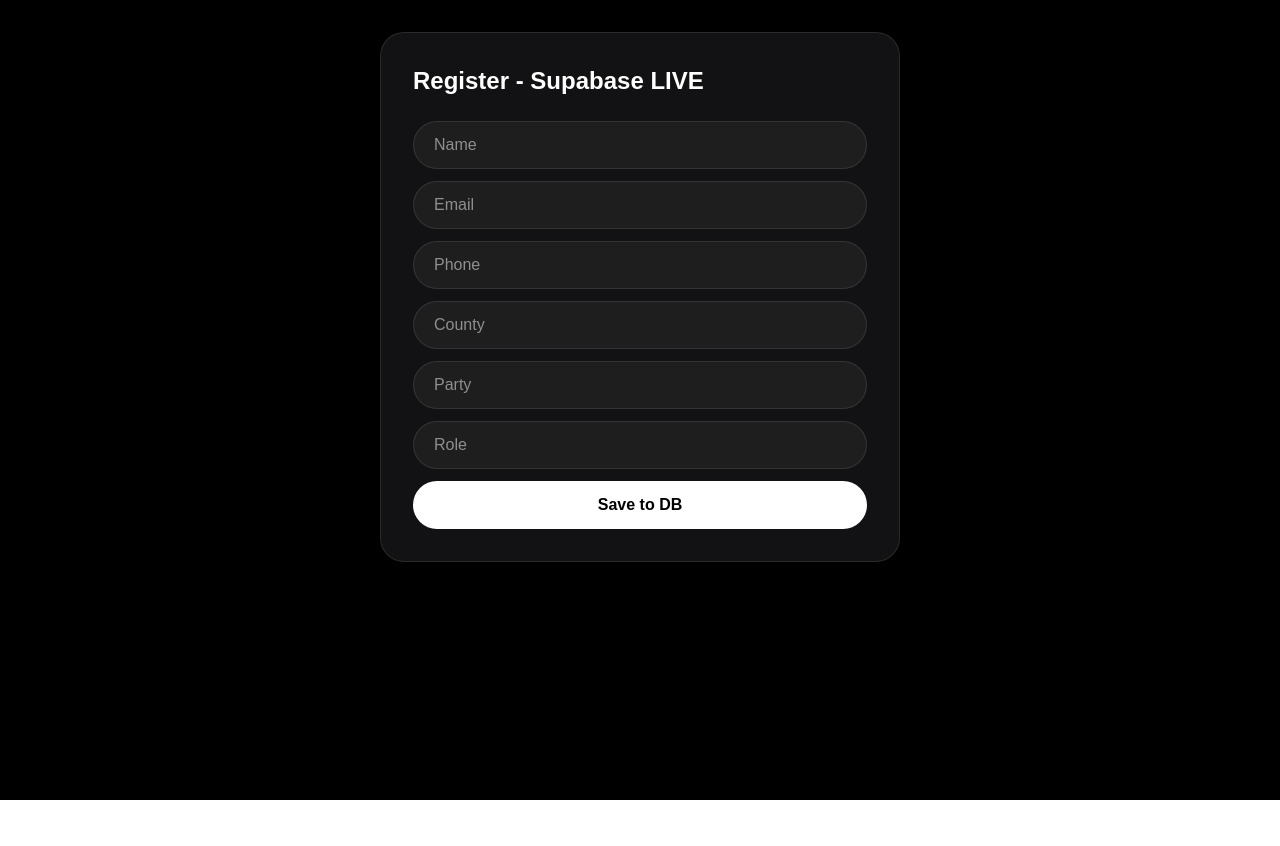
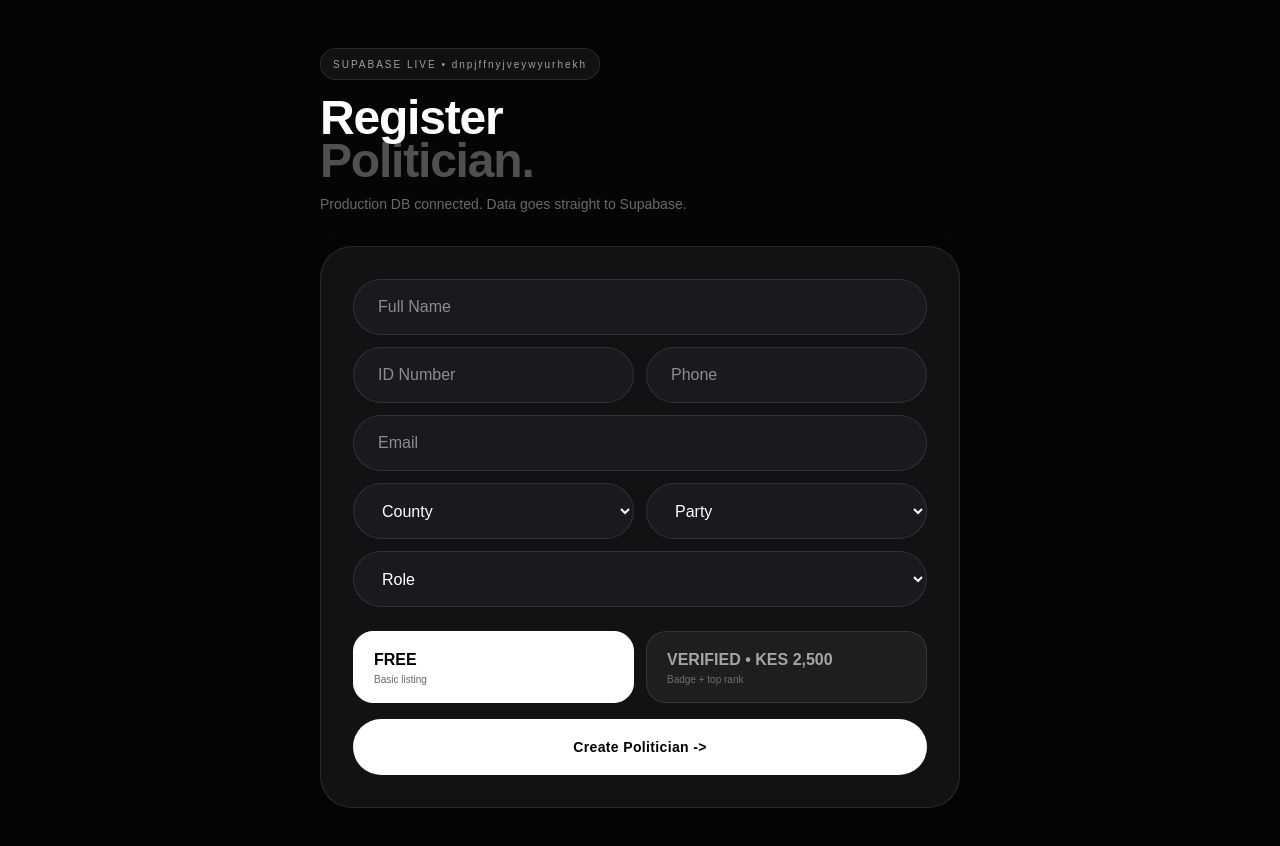
Before and after one commit to applepayglobalagencies-source/political-tracker, a Next.js app: page /register in a window 1280 px wide. Shown: the top 846 px of the page. Before the commit the page ends 800 px from the top, so only its background shows below. Built offline with nearby package versions, Linux system fonts and the light colour scheme; no server answers.

Commit message:
restore pro design - luxury UI keep build green

```diff
--- a/src/app/admin/page.tsx
+++ b/src/app/admin/page.tsx
@@ -1,10 +1,27 @@
 "use client";
 import { useEffect, useState } from "react";
 import { supabase } from "../../lib/supabase";
+
 export default function Admin(){
-  const [users,setUsers]=useState<any[]>([]); const [ok,setOk]=useState(false); const [p,setP]=useState("");
-  async function load(){ const {data}=await supabase.from("politicians").select("*"); setUsers(data||[]); }
+  const [users,setUsers]=useState<any[]>([]);
+  const [ok,setOk]=useState(false);
+  const [p,setP]=useState("");
+  const [q,setQ]=useState("");
+  async function load(){ const {data}=await supabase.from("politicians").select("*").order("created_at",{ascending:false}); setUsers(data||[]); }
   useEffect(()=>{ if(ok) load(); },[ok]);
-  if(!ok) return (<main className="min-h-screen bg-black grid place-items-center"><div className="bg-[#121214] p-8 rounded-[24px] border border-white/10 text-white w-[340px]"><h1 className="font-black">Admin</h1><input type="password" value={p} onChange={e=>setP(e.target.value)} placeholder="admin123" className="mt-4 w-full h-12 px-5 rounded-full bg-white/5 border border-white/10"/><button onClick={()=>{ if(p==="admin123") setOk(true); }} className="mt-3 w-full h-12 rounded-full bg-white text-black font-black">Unlock</button></div></main>);
-  return (<main className="min-h-screen bg-black text-white p-8"><h1 className="text-2xl font-black">Admin - {users.length} Live</h1><div className="mt-6 space-y-2">{users.map((u:any)=><div key={u.id} className="p-4 bg-white/5 border border-white/10 rounded-xl flex justify-between"><span><b>{u.name}</b> - {u.email} - {u.county}</span><button onClick={async()=>{ await supabase.from("politicians").delete().eq("id",u.id); load(); }} className="text-red-400">Delete</button></div>)}</div></main>)
+  if(!ok) return (<main className="min-h-screen bg-black grid place-items-center p-6"><div className="w-[380px] rounded-[28px] bg-[#121214] border border-white/10 p-8 text-white"><h1 className="text-[24px] font-black">Admin</h1><p className="text-white/40 text-sm mt-1">Supabase Live Dashboard</p><input type="password" value={p} onChange={e=>setP(e.target.value)} placeholder="admin123" className="mt-6 w-full h-[56px] px-6 rounded-full bg-[#1A1A1E] border border-white/10 outline-none"/><button onClick={()=>{ if(p==="admin123") setOk(true); else alert("wrong password"); }} className="mt-4 w-full h-[56px] rounded-full bg-white text-black font-black">Unlock Dashboard</button></div></main>);
+  const filtered = users.filter(u => (u.name||"").toLowerCase().includes(q.toLowerCase()) || (u.county||"").toLowerCase().includes(q.toLowerCase()));
+  return (
+    <main className="min-h-screen bg-[#050507] text-white p-8">
+      <div className="max-w-[1200px] mx-auto">
+        <div className="flex justify-between items-end">
+          <div><h1 className="text-[40px] font-black tracking-tight leading-none">{users.length} Politicians</h1><p className="text-white/40 mt-2 text-sm">Live from Supabase: dnpjffnyjveywyurhekh • {users.filter((u:any)=>u.verified).length} Verified</p></div>
+          <div className="flex gap-2"><input value={q} onChange={e=>setQ(e.target.value)} placeholder="Search county, name..." className="h-11 w-[260px] px-5 rounded-full bg-white/5 border border-white/10 outline-none"/><button onClick={load} className="h-11 px-6 rounded-full bg-white text-black font-black text-sm">Refresh</button></div>
+        </div>
+        <div className="mt-8 grid grid-cols-1 md:grid-cols-2 gap-3">
+          {filtered.map((u:any)=><div key={u.id} className="rounded-[20px] bg-[#121214] border border-white/10 p-5 flex justify-between items-center"><div><div className="font-black text-[16px]">{u.name} {u.verified && <span className="ml-2 text-[10px] px-2 py-0.5 rounded-full bg-white text-black">VERIFIED</span>}</div><div className="text-[12px] text-white/50 mt-1">{u.county} • {u.party} • {u.role} • {u.tier}</div><div className="text-[11px] text-white/30 mt-1">{u.email} • {u.phone}</div></div><div className="flex gap-2"><button onClick={async()=>{ await supabase.from("politicians").update({verified:true}).eq("id",u.id); load(); }} className="h-8 px-4 rounded-full bg-white text-black font-black text-[11px]">Approve</button><button onClick={async()=>{ await supabase.from("politicians").delete().eq("id",u.id); load(); }} className="h-8 px-4 rounded-full bg-red-500/10 border border-red-500/20 text-red-400 text-[11px]">Delete</button></div></div>)}
+        </div>
+      </div>
+    </main>
+  )
 }
--- a/src/app/register/page.tsx
+++ b/src/app/register/page.tsx
@@ -2,12 +2,44 @@
 import { useState } from "react";
 import { useRouter } from "next/navigation";
 import { supabase } from "../../lib/supabase";
+
+const COUNTIES = ["Baringo","Bomet","Bungoma","Busia","Elgeyo-Marakwet","Embu","Garissa","Homa Bay","Isiolo","Kajiado","Kakamega","Kericho","Kiambu","Kilifi","Kirinyaga","Kisii","Kisumu","Kitui","Kwale","Laikipia","Lamu","Machakos","Makueni","Mandera","Marsabit","Meru","Migori","Mombasa","Muranga","Nairobi","Nakuru","Nandi","Narok","Nyamira","Nyandarua","Nyeri","Samburu","Siaya","Taita-Taveta","Tana River","Tharaka-Nithi","Trans Nzoia","Turkana","Uasin Gishu","Vihiga","Wajir","West Pokot"];
+const PARTIES = ["UDA","ODM","Wiper","Jubilee","ANC","FORD-Kenya","KANU","Independent","Other"];
+const ROLES = ["Governor","Senator","MP","MCA","Woman Rep","Youth Leader","Campaign Manager"];
+
 export default function Page(){
-  const r=useRouter(); const [f,setF]=useState<any>({}); const [loading,setLoading]=useState(false);
+  const router = useRouter();
+  const [f,setF]=useState<any>({tier:"free"});
+  const [loading,setLoading]=useState(false);
   async function submit(e:any){
     e.preventDefault(); setLoading(true);
-    const { error } = await supabase.from("politicians").insert([{ name:f.name, email:f.email, phone:f.phone, county:f.county, party:f.party, role:f.role }]);
-    setLoading(false); if(error){ alert(error.message); return; } alert("Saved LIVE to Supabase!"); r.push("/admin");
+    const { error } = await supabase.from("politicians").insert([{ name:f.name, id_number:f.idNumber, email:f.email, phone:f.phone, county:f.county, party:f.party, role:f.role, tier:f.tier, verified:false }]);
+    setLoading(false);
+    if(error){ alert(error.message); return; }
+    alert("Registered LIVE to Supabase!");
+    router.push("/admin");
   }
-  return (<main className="min-h-screen bg-black text-white p-8"><div className="max-w-[520px] mx-auto bg-[#121214] border border-white/10 rounded-[24px] p-8"><h1 className="text-2xl font-black">Register - Supabase LIVE</h1><form onSubmit={submit} className="mt-6 space-y-3"><input required placeholder="Name" onChange={e=>setF({...f,name:e.target.value})} className="w-full h-12 px-5 rounded-full bg-white/5 border border-white/10"/><input required placeholder="Email" onChange={e=>setF({...f,email:e.target.value})} className="w-full h-12 px-5 rounded-full bg-white/5 border border-white/10"/><input required placeholder="Phone" onChange={e=>setF({...f,phone:e.target.value})} className="w-full h-12 px-5 rounded-full bg-white/5 border border-white/10"/><input required placeholder="County" onChange={e=>setF({...f,county:e.target.value})} className="w-full h-12 px-5 rounded-full bg-white/5 border border-white/10"/><input required placeholder="Party" onChange={e=>setF({...f,party:e.target.value})} className="w-full h-12 px-5 rounded-full bg-white/5 border border-white/10"/><input required placeholder="Role" onChange={e=>setF({...f,role:e.target.value})} className="w-full h-12 px-5 rounded-full bg-white/5 border border-white/10"/><button disabled={loading} className="w-full h-12 rounded-full bg-white text-black font-black">{loading?"Saving...":"Save to DB"}</button></form></div></main>)
+  return (
+    <main className="min-h-screen bg-[#050507] text-white flex justify-center px-6 py-12">
+      <div className="w-full max-w-[640px]">
+        <div className="mb-8"><div className="inline-flex items-center gap-2 h-8 px-3 rounded-full bg-white/5 border border-white/10 text-[10px] tracking-[0.2em] text-white/60">SUPABASE LIVE • dnpjffnyjveywyurhekh</div><h1 className="mt-4 text-[48px] leading-[0.9] font-black tracking-tight">Register<br/><span className="text-white/30">Politician.</span></h1><p className="mt-3 text-white/40 text-sm">Production DB connected. Data goes straight to Supabase.</p></div>
+        <form onSubmit={submit} className="rounded-[32px] bg-[#121214] border border-white/10 p-8 space-y-4 shadow-2xl">
+          <div className="grid grid-cols-2 gap-3">
+            <input required placeholder="Full Name" onChange={e=>setF({...f,name:e.target.value})} className="col-span-2 h-[56px] px-6 rounded-full bg-[#1A1A1E] border border-white/10 outline-none focus:border-white/20"/>
+            <input required placeholder="ID Number" onChange={e=>setF({...f,idNumber:e.target.value})} className="h-[56px] px-6 rounded-full bg-[#1A1A1E] border border-white/10 outline-none"/>
+            <input required placeholder="Phone" onChange={e=>setF({...f,phone:e.target.value})} className="h-[56px] px-6 rounded-full bg-[#1A1A1E] border border-white/10 outline-none"/>
+            <input required type="email" placeholder="Email" onChange={e=>setF({...f,email:e.target.value})} className="col-span-2 h-[56px] px-6 rounded-full bg-[#1A1A1E] border border-white/10 outline-none"/>
+            <select required onChange={e=>setF({...f,county:e.target.value})} className="h-[56px] px-6 rounded-full bg-[#1A1A1E] border border-white/10"><option value="">County</option>{COUNTIES.map(c=><option key={c}>{c}</option>)}</select>
+            <select required onChange={e=>setF({...f,party:e.target.value})} className="h-[56px] px-6 rounded-full bg-[#1A1A1E] border border-white/10"><option value="">Party</option>{PARTIES.map(p=><option key={p}>{p}</option>)}</select>
+            <select required onChange={e=>setF({...f,role:e.target.value})} className="col-span-2 h-[56px] px-6 rounded-full bg-[#1A1A1E] border border-white/10"><option value="">Role</option>{ROLES.map(r=><option key={r}>{r}</option>)}</select>
+          </div>
+          <div className="grid grid-cols-2 gap-3 pt-2">
+            <button type="button" onClick={()=>setF({...f,tier:"free"})} className={`h-[72px] rounded-[20px] border text-left px-5 ${f.tier==="free"? "bg-white text-black border-white" : "bg-white/5 border-white/10 text-white/60"}`}><div className="font-black">FREE</div><div className="text-[10px] opacity-60">Basic listing</div></button>
+            <button type="button" onClick={()=>setF({...f,tier:"verified"})} className={`h-[72px] rounded-[20px] border text-left px-5 ${f.tier==="verified"? "bg-white text-black border-white" : "bg-white/5 border-white/10 text-white/60"}`}><div className="font-black">VERIFIED • KES 2,500</div><div className="text-[10px] opacity-60">Badge + top rank</div></button>
+          </div>
+          <button disabled={loading} className="w-full h-[56px] rounded-full bg-white text-black font-black text-[14px] tracking-wide hover:bg-white/90 transition">{loading?"Saving to Supabase...":"Create Politician ->"}</button>
+        </form>
+      </div>
+    </main>
+  )
 }
```
